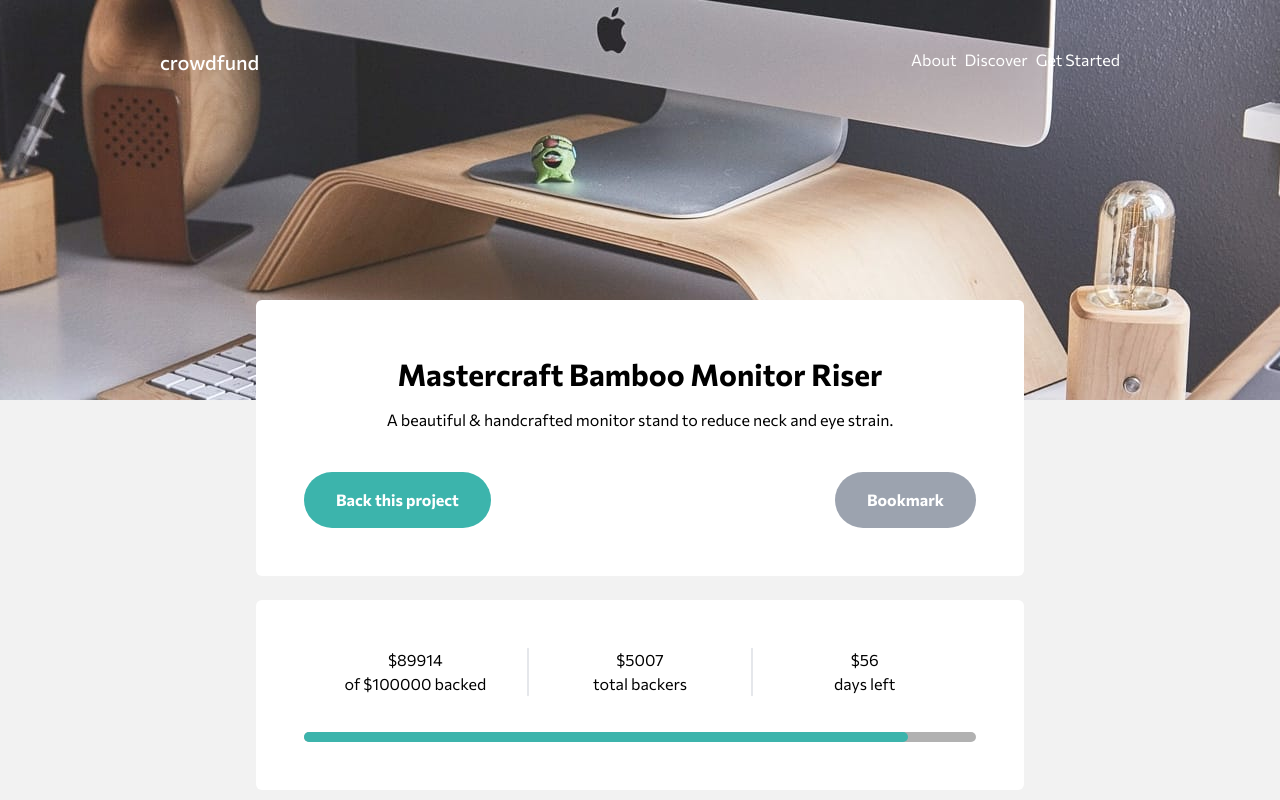
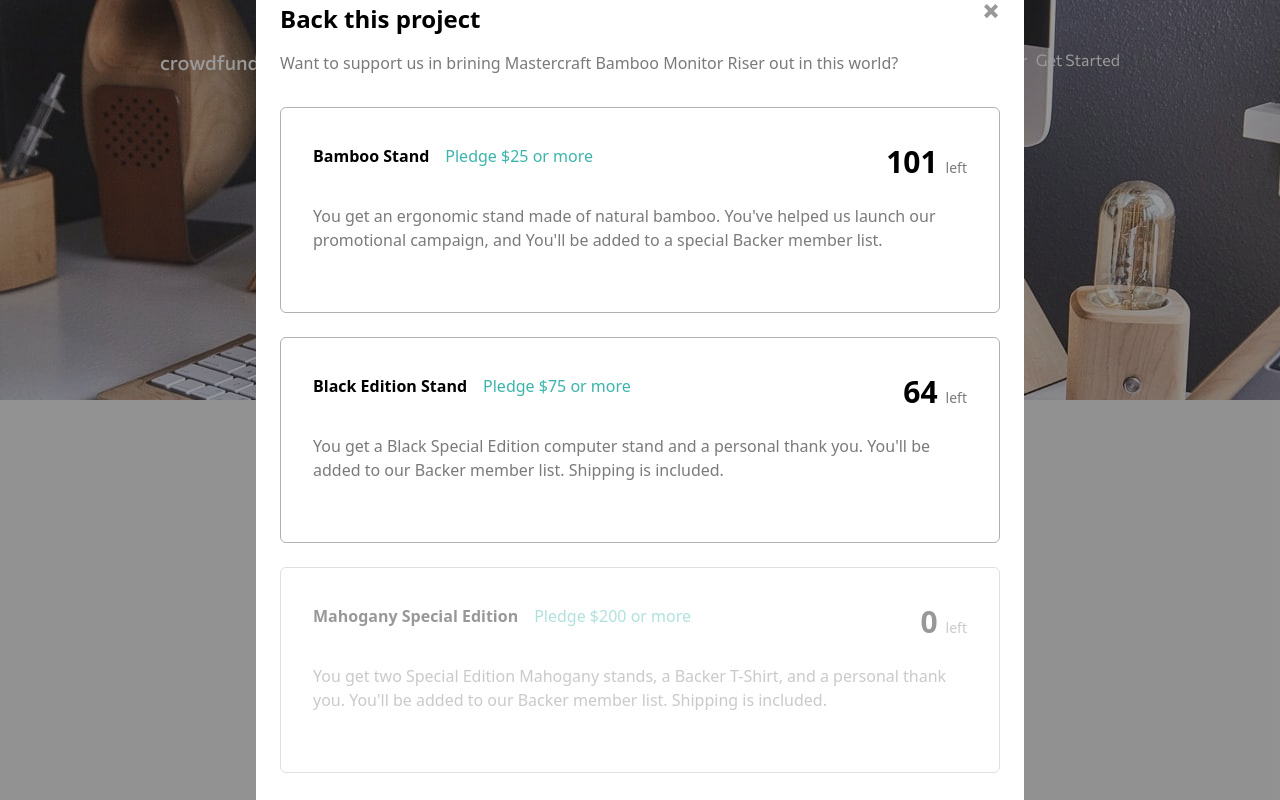
Before and after one commit to kennyputman/crowdfunding-product-page, a React (Create React App) app: page / in a window 1280 px wide. Both pictures are taken after a click on the button "Back this project". Shown: the top 800 px of the page. Built offline with nearby package versions, Linux system fonts and the light colour scheme.

Commit message:
finish modal

```diff
--- a/src/App.tsx
+++ b/src/App.tsx
@@ -1,16 +1,17 @@
 import React, { useState } from "react";
 import About from "./components/About";
 import BackingInfo from "./components/BackingInfo";
-import { BackProjectModal } from "./components/BackProjectModal";
+import BackProjectModal from "./modal/BackProjectModal";
 import Nav from "./components/Nav";
 import ProductDescription from "./components/ProductDescription";
 import data from "./data/data";
+import useModal from "./modal/useModal";
 
 function App() {
   const [backed, setBacked] = useState(data.backed);
   const [backers, setBackers] = useState(data.backers);
   const [pledgeAmount, setPledgeAmount] = useState(0);
-  const [showModal, setShowModal] = useState(false);
+  const { showModal, toggle } = useModal();
 
   return (
     <div className="App font-commissioner flex flex-col items-center bg-background-white min-h-screen relative">
@@ -20,12 +21,14 @@ function App() {
         pledgeAmount={pledgeAmount}
         title={data.title}
         pledges={data.pledges}
+        toggle={toggle}
       ></BackProjectModal>
       <Nav></Nav>
       <div className="flex flex-col max-w-3xl gap-y-6 z-10 mt-56">
         <ProductDescription
           title={data.title}
           pitch={data.pitch}
+          toggle={toggle}
         ></ProductDescription>
         <BackingInfo
           backed={backed}
@@ -33,7 +36,11 @@ function App() {
           daysLeft={data.daysLeft}
           goal={data.goal}
         ></BackingInfo>
-        <About about={data.about} pledges={data.pledges}></About>
+        <About
+          about={data.about}
+          pledges={data.pledges}
+          toggle={toggle}
+        ></About>
       </div>
     </div>
   );
--- a/src/components/About.tsx
+++ b/src/components/About.tsx
@@ -5,6 +5,7 @@ import { PledgeCard } from "./PledgeCard";
 type AboutProps = {
   about: string[];
   pledges: Pledge[];
+  toggle: () => void;
 };
 
 const About = (props: AboutProps) => {
@@ -20,7 +21,7 @@ const About = (props: AboutProps) => {
       })}
 
       {props.pledges.map((pledge) => (
-        <PledgeCard pledge={pledge}></PledgeCard>
+        <PledgeCard pledge={pledge} toggle={props.toggle}></PledgeCard>
       ))}
     </section>
   );
--- a/src/components/BackProjectModal.tsx
+++ /dev/null
@@ -1,31 +0,0 @@
-import React from "react";
-import { Pledge } from "../types/PropTypes";
-import { ModalPledgeCard } from "./ModalPledgeCard";
-
-type ProjectModalProps = {
-  showModal: boolean;
-  pledgeAmount: number;
-  title: string;
-  pledges: Pledge[];
-};
-
-export const BackProjectModal = (props: ProjectModalProps) => {
-  const displayModal = props.showModal ? {} : {display: "none"}
-  return (
-    <div
-      className="z-30 fixed top-0 left-0 w-full h-full overflow-x-hidden overflow-y-auto bg-light-overlay flex flex-col justify-center items-center"
-      style={displayModal}
-    >
-      <div className="bg-white rounded-lg max-w-3xl p-6">
-        <h1 className="font-bold text-2xl mb-4">Back this project</h1>
-        <p className="mb-8 text-dark-gray">
-          Want to support us in brining {props.title} out in this world?
-        </p>
-
-        {props.pledges.map((pledge) => (
-          <ModalPledgeCard pledge={pledge}></ModalPledgeCard>
-        ))}
-      </div>
-    </div>
-  );
-};
--- a/src/components/PledgeCard.tsx
+++ b/src/components/PledgeCard.tsx
@@ -3,6 +3,7 @@ import { Pledge } from "../types/PropTypes";
 
 type PledgeCardProps = {
   pledge: Pledge;
+  toggle: () => void;
 };
 
 export const PledgeCard = (props: PledgeCardProps) => {
@@ -20,7 +21,10 @@ export const PledgeCard = (props: PledgeCardProps) => {
           {props.pledge.left}
           <span className="font-normal text-sm pl-2 text-dark-gray">left</span>
         </p>
-        <button className="bg-moderate-cyan hover:bg-dark-cyan btn-base">
+        <button
+          className="bg-moderate-cyan hover:bg-dark-cyan btn-base"
+          onClick={props.toggle}
+        >
           Select Reward
         </button>
       </div>
--- a/src/components/ProductDescription.tsx
+++ b/src/components/ProductDescription.tsx
@@ -3,6 +3,7 @@ import React, { Dispatch, SetStateAction } from "react";
 type ProductDescriptionProps = {
   title: string;
   pitch: string;
+  toggle: () => void;
 };
 
 const ProductDescription = (props: ProductDescriptionProps) => {
@@ -11,16 +12,13 @@ const ProductDescription = (props: ProductDescriptionProps) => {
       <h1 className="text-3xl font-bold pb-4">{props.title}</h1>
       <p className="pb-10">{props.pitch}</p>
       <div className="flex flex-row justify-between w-full">
-        <button className="bg-moderate-cyan hover:bg-dark-cyan btn-base"
-       >
+        <button
+          className="bg-moderate-cyan hover:bg-dark-cyan btn-base"
+          onClick={props.toggle}
+        >
           Back this project
         </button>
-        <button
-          className=" bg-gray-400 btn-base"
-
-        >
-          Bookmark
-        </button>
+        <button className=" bg-gray-400 btn-base">Bookmark</button>
       </div>
     </section>
   );
--- /dev/null
+++ b/src/modal/BackProjectModal.tsx
@@ -0,0 +1,55 @@
+import React from "react";
+import ReactDOM from "react-dom";
+import { Pledge } from "../types/PropTypes";
+import { ModalPledgeCard } from "./ModalPledgeCard";
+
+type ProjectModalProps = {
+  showModal: boolean;
+  pledgeAmount: number;
+  title: string;
+  pledges: Pledge[];
+  toggle: () => void;
+};
+
+const BackProjectModal = (props: ProjectModalProps) =>
+  props.showModal
+    ? ReactDOM.createPortal(
+        <React.Fragment>
+          <div
+            className="z-30 fixed top-0 left-0 w-full h-full overflow-x-hidden overflow-y-auto bg-light-overlay flex flex-col justify-center items-center"
+            id="modal-overlay"
+          >
+            <div className="bg-white rounded-lg max-w-3xl p-6">
+              <div className="flex justify-between">
+                <h1 className="font-bold text-2xl mb-4">Back this project</h1>
+                <button onClick={props.toggle} className="h-4 w-4">
+                  <svg
+                    width="15"
+                    height="15"
+                    xmlns="http://www.w3.org/2000/svg"
+                  >
+                    <path
+                      d="M11.314 0l2.828 2.828L9.9 7.071l4.243 4.243-2.828 2.828L7.07 9.9l-4.243 4.243L0 11.314 4.242 7.07 0 2.828 2.828 0l4.243 4.242L11.314 0z"
+                      fill="#000"
+                      fill-rule="evenodd"
+                      opacity=".4"
+                    />
+                  </svg>
+                </button>
+              </div>
+
+              <p className="mb-8 text-dark-gray">
+                Want to support us in brining {props.title} out in this world?
+              </p>
+
+              {props.pledges.map((pledge) => (
+                <ModalPledgeCard pledge={pledge}></ModalPledgeCard>
+              ))}
+            </div>
+          </div>
+        </React.Fragment>,
+        document.body
+      )
+    : null;
+
+export default BackProjectModal;
--- /dev/null
+++ b/src/modal/useModal.tsx
@@ -0,0 +1,16 @@
+import { useState } from "react";
+
+const useModal = () => {
+  const [showModal, setShowModal] = useState(false);
+
+  function toggle(): void {
+    setShowModal(!showModal);
+  }
+
+  return {
+    showModal,
+    toggle,
+  };
+};
+
+export default useModal;
```
Also changed, not shown: src/modal/ModalPledgeCard.tsx (renamed from src/components/ModalPledgeCard.tsx).
